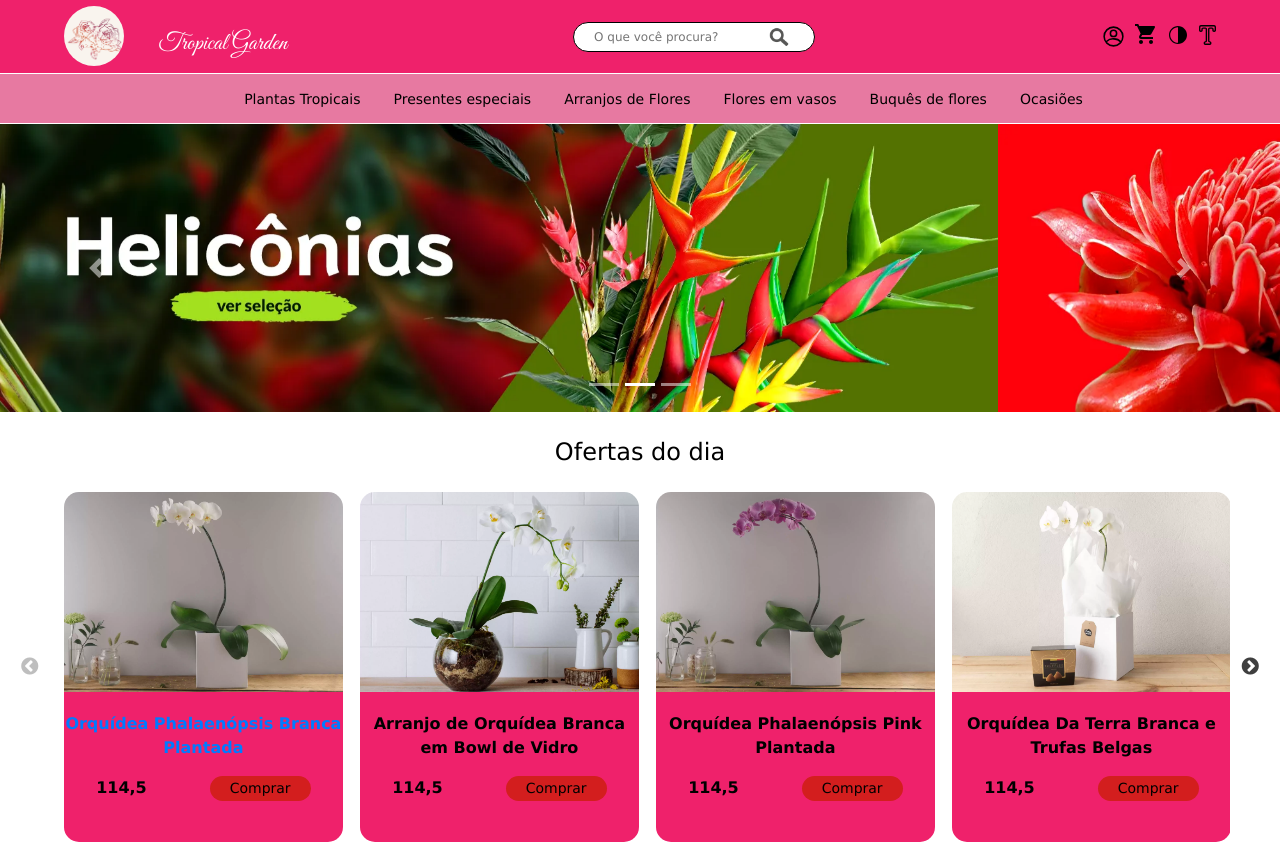
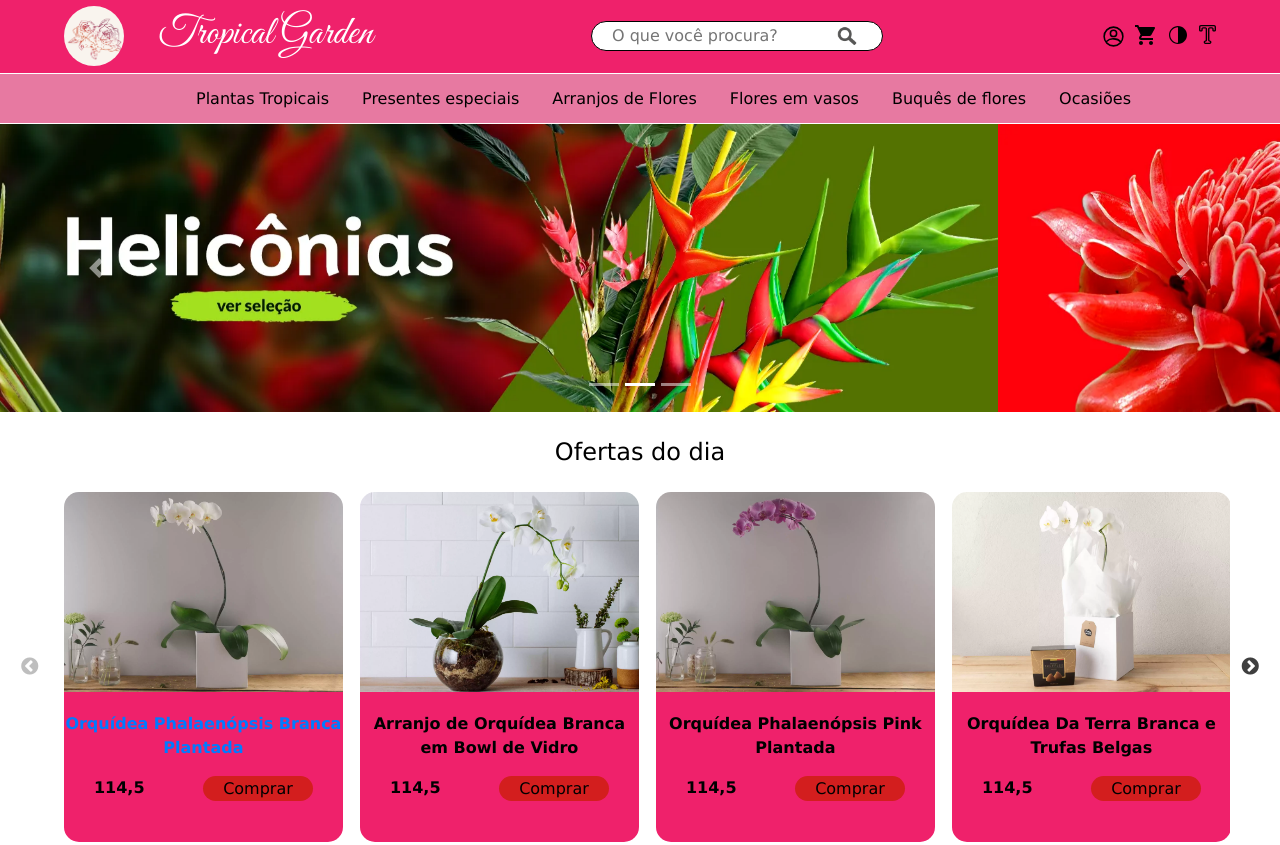
Before and after one commit to wesley369/e-commerce, a plain HTML site: page html/home/home.html in a window 1280 px wide. Shown: the top 845 px of the page. Drawn offline with Linux system fonts and the light colour scheme; a script that the page names is missing.

Commit message:
23 commit

```diff
--- a/css/home/home.css
+++ b/css/home/home.css
@@ -384,22 +384,18 @@ footer h6{
 
 /*trasição da fonte aumentar e diminuir*/
 h1, h2, h3, h4, h5, h6 {
-  font-size: 24px;
   transition: font-size 0.3s ease-in-out;
 }
 
 p {
-  font-size: 16px;
   transition: font-size 0.3s ease-in-out;
 }
 
 a {
-  font-size: 14px;
   transition: font-size 0.3s ease-in-out;
 }
 
 input[type="text"] {
-  font-size: 12px;
   transition: font-size 0.3s ease-in-out;
 }
 
```
Also changed, not shown: js/home/home.js (+5 -5 lines).
